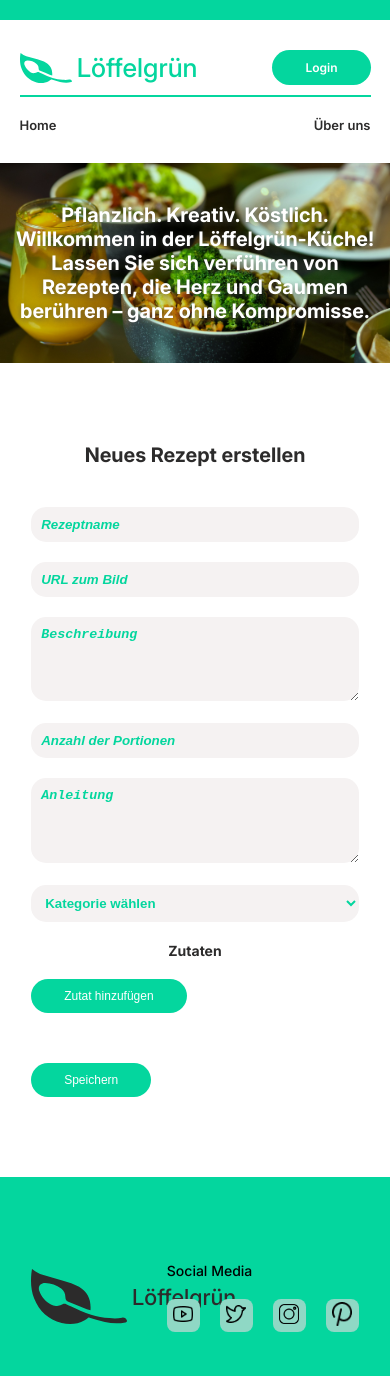
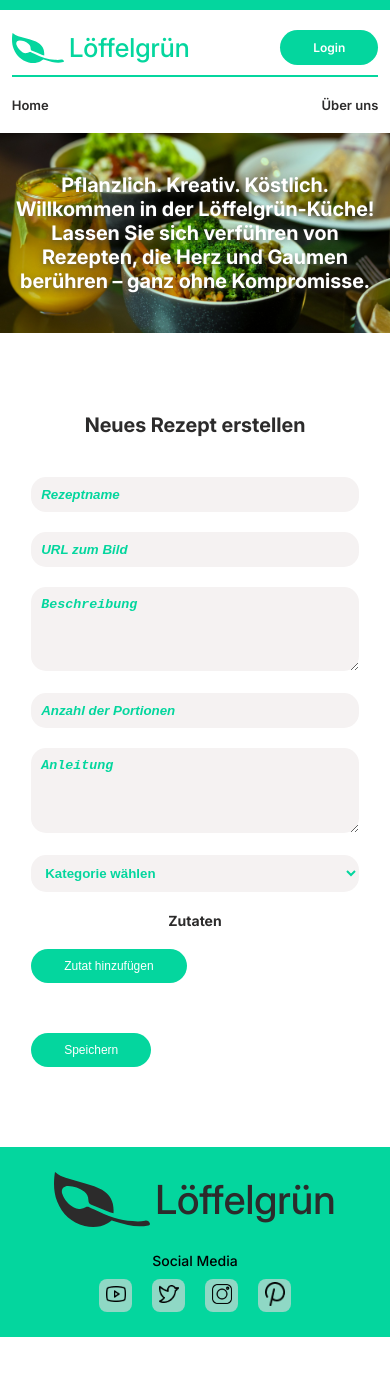
Before and after one commit to MonaEis/recipes, a React (Vite) app: page /neuesrezept in a window 390 px wide. Shown: the top 1376 px of the page. After the commit the page ends 1337 px from the top, so only its background shows below. Built offline with nearby package versions, Linux system fonts and the light colour scheme; the HTML template or start-up script is replaced by a standard one.

Commit message:
more MediaQueries

```diff
--- a/src/styles/footer.css
+++ b/src/styles/footer.css
@@ -4,6 +4,15 @@ footer {
     display: flex;
     justify-content: space-between;
     align-items: center;
+}
+
+@media screen and (max-width: 525px) {
+footer {
+    padding: 2.5rem 4vw;
+    display: flex;
+    flex-direction: column;
+    gap: 2.5rem;
+}
 }
 
 footer .logo{
@@ -21,11 +30,23 @@ footer .logo h2{
     color: var(--c-black800);
     font-weight: 500;
 }
+@media screen and (max-width: 525px) {
+footer .logo h2{
+    font-size: 4rem;
+}
+}
 
 footer .social_media{
     display: flex;
     flex-direction: column;
     gap: 2rem;
+}
+@media screen and (max-width: 525px) {
+footer .social_media{
+    width:100%;
+    gap: 1rem;
+    align-items: center;
+}
 }
 
 footer .social_media p{
@@ -36,6 +57,12 @@ footer .social_media p{
 footer .social_media .all_icons{
     display: flex;
     gap: 2rem;
+}
+@media screen and (max-width: 525px) {
+footer .social_media .all_icons{
+    display: flex;
+    gap: 2rem;
+}
 }
 
 footer .social_media .icon {
--- a/src/styles/navi.css
+++ b/src/styles/navi.css
@@ -2,6 +2,12 @@ nav .color_stripe {
     width: 100%;
     height: 2rem;
     background-color: var(--c-green);
+}
+
+@media screen and (max-width: 850px) {
+   nav .color_stripe {
+    height: 1rem;
+}
 }
 
 nav .navi {
@@ -99,6 +105,8 @@ nav .navi_mobile{
 @media screen and (max-width: 850px) {
     nav .navi_mobile {
         display: flex;
+        padding: 2rem 3vw;
+
     }
 }
 
--- a/src/styles/recipes.css
+++ b/src/styles/recipes.css
@@ -1,5 +1,11 @@
 .recipes{
     padding: 8rem 8vw;
+}
+
+@media screen and (max-width: 850px) {
+    .recipes{
+        padding: 4rem 3vw;
+    }
 }
 
 .recipes input{
@@ -33,6 +39,14 @@
     margin-bottom: 10rem;
 }
 
+@media screen and (max-width: 850px) {
+   .recipes .favourites {
+    grid-template-columns: repeat(1, 1fr);
+    gap: 2vw;
+    margin-bottom: 5rem;
+}
+}
+
 .recipes .favourites .tile{
     width: 100%;
     border-radius: 3.3rem;
@@ -45,7 +59,13 @@
     object-fit: cover;
     border-radius: 3.3rem 3.3rem 0 0;
 }
-
+@media screen and (max-width: 850px) {
+  .recipes .favourites .tile img{
+    height: 18rem;
+    width: 100%;
+    border-radius: 3.3rem 3.3rem 0 0;
+}
+}
 
 .recipes .tile .tile_text{
     display: flex;
@@ -55,6 +75,13 @@
     min-height: 300px;
     padding: 3rem 4rem 4rem 4rem;
 }
+@media screen and (max-width: 850px) {
+.recipes .tile .tile_text{
+        min-height: 150px;
+    padding: 2rem;
+}
+}
+
 
 .recipes  .tile h4{
     font-size: var(--fs-30);
@@ -73,6 +100,12 @@
     grid-template-columns: repeat(1, 1fr);
     gap: 3rem;
 }
+@media screen and (max-width: 850px) {
+.recipes .latest{
+    padding: 0;
+    gap: 1.5rem;
+}
+}
 
 .recipes .latest .tile{
     display: flex;
@@ -82,12 +115,24 @@
     border-radius: 3.3rem;
     background-color: var(--c-white200);
 }
+@media screen and (max-width: 850px) {
+.recipes .latest .tile{
+    gap: 0.5rem;
+    height: 25rem;
+}
+}
 
 .recipes .latest .tile img{
     height: 32rem;
     width: 30vw;
     object-fit: cover;
     border-radius: 3.3rem 0 0 3.3rem;
+}
+@media screen and (max-width: 850px) {
+.recipes .latest .tile img{
+    height: 25rem;
+    width: 42vw;
+}
 }
 
 .recipes .latest .tile .tile_text{
@@ -98,6 +143,13 @@
     min-height: 300px;
     padding: 3rem 4rem 4rem 4rem;
 }
+@media screen and (max-width: 850px) {
+.recipes .latest .tile .tile_text{
+    min-height: 12rem;
+        padding: 2rem 1rem;
+
+}
+}
 
 .recipes .info_text{
     color: var(--c-green);
```
